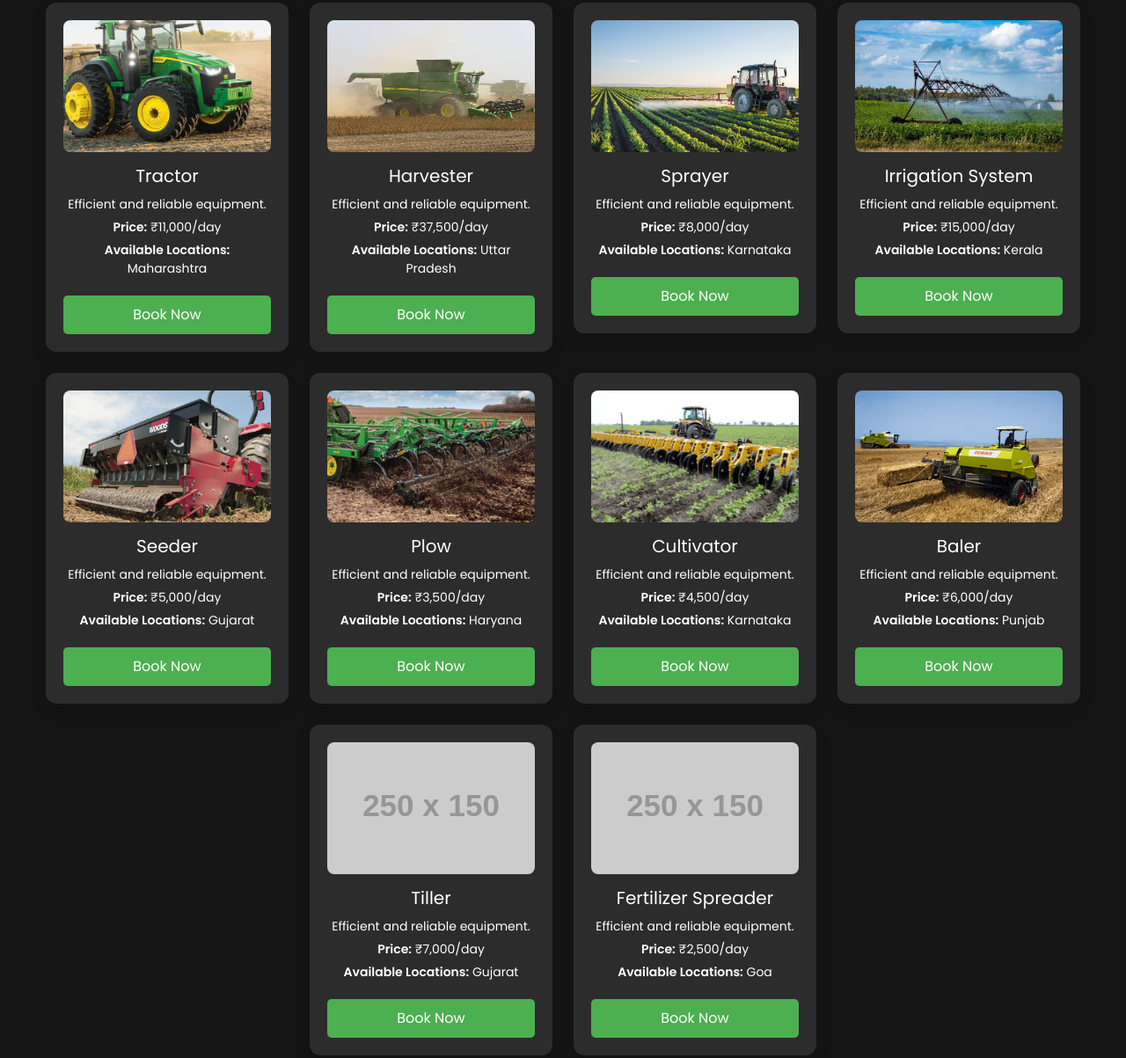
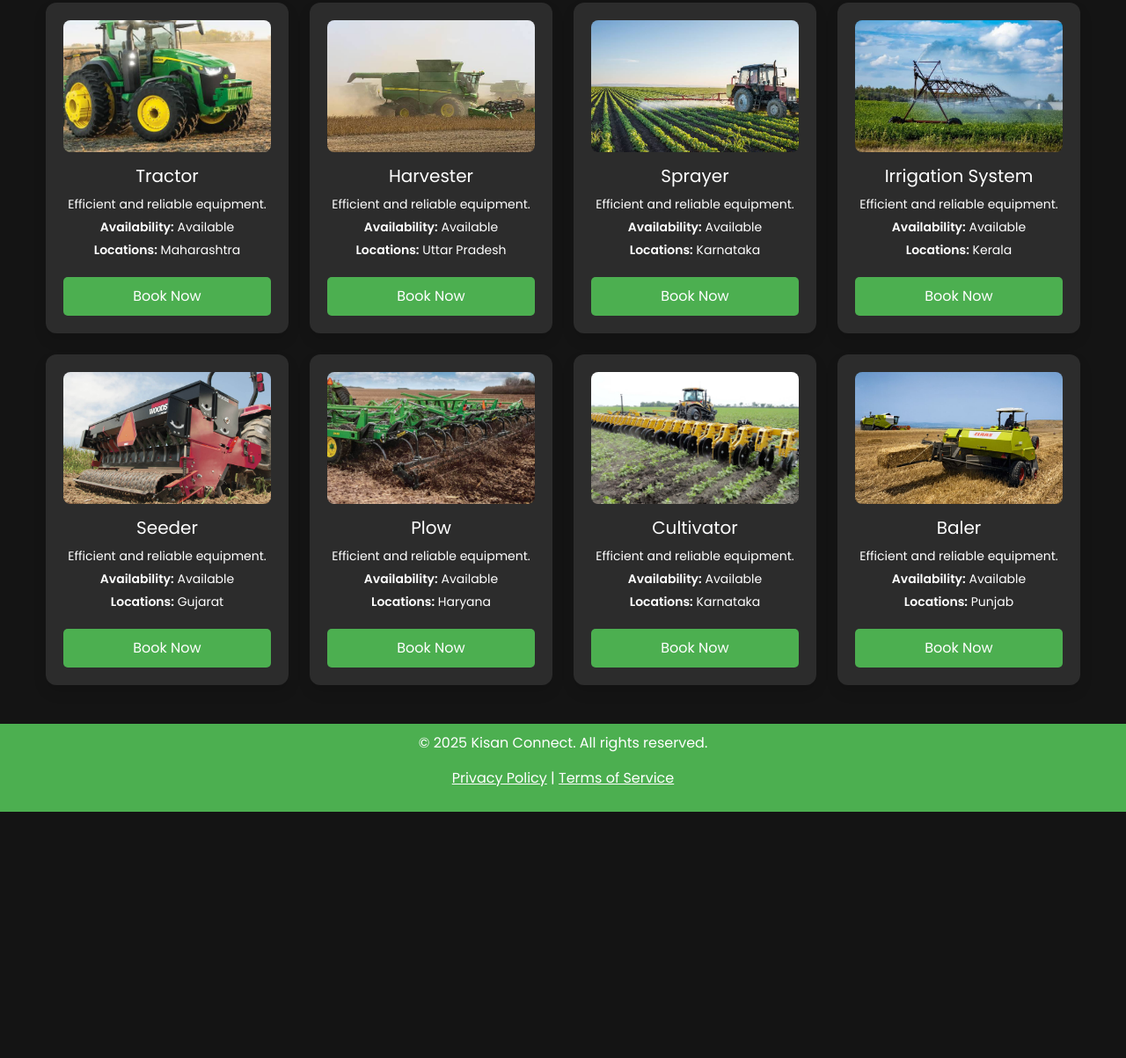
Before and after one commit to aakash1274/KisanConnect, a website: page equipment-rentals.html in a window 1280 px wide. Shown: the part 838-2041 px from the top of the page at 88% size. After the commit the page ends 1761 px from the top, so only its background shows below. Drawn offline with nearby package versions, Linux system fonts and the light colour scheme; placeholder pictures from the web are drawn by us.

Commit message:
gfgfdklg

```diff
--- a/equipment-rentals.html
+++ b/equipment-rentals.html
@@ -249,16 +249,14 @@
 <script>
     // Sample equipment data
     const equipmentData = [
-        { name: "Tractor", category: "tractors", location: "Maharashtra", duration: "daily", price: "₹11,000/day", image: "tractor.jpg" },
-        { name: "Harvester", category: "harvesters", location: "Uttar Pradesh", duration: "weekly", price: "₹37,500/day", image: "harvester.jpg" },
-        { name: "Sprayer", category: "sprayers", location: "Karnataka", duration: "daily", price: "₹8,000/day", image: "sprayer.jpg" },
-        { name: "Irrigation System", category: "irrigation", location: "Kerala", duration: "seasonal", price: "₹15,000/day", image: "Irrigationsystem.jpg" },
-        { name: "Seeder", category: "seeders", location: "Gujarat", duration: "daily", price: "₹5,000/day", image: "seeder.jpg" },
-        { name: "Plow", category: "tractors", location: "Haryana", duration: "daily", price: "₹3,500/day", image: "plow.jpg" },
-        { name: "Cultivator", category: "tractors", location: "Karnataka", duration: "weekly", price: "₹4,500/day", image: "Cultivator.jpg" },
-        { name: "Baler", category: "harvesters", location: "Punjab", duration: "seasonal", price: "₹6,000/day", image: "baler.jpg" },
-        { name: "Tiller", category: "tractors", location: "Gujarat", duration: "daily", price: "₹7,000/day", image: "https://via.placeholder.com/250x150" },
-        { name: "Fertilizer Spreader", category: "sprayers", location: "Goa", duration: "weekly", price: "₹2,500/day", image: "https://via.placeholder.com/250x150" }
+        { name: "Tractor", category: "tractors", location: "Maharashtra", duration: "daily", availabality: "Available", image: "tractor.jpg" },
+        { name: "Harvester", category: "harvesters", location: "Uttar Pradesh", duration: "weekly", availabality: "Available", image: "harvester.jpg" },
+        { name: "Sprayer", category: "sprayers", location: "Karnataka", duration: "daily", availabality: "Available", image: "sprayer.jpg" },
+        { name: "Irrigation System", category: "irrigation", location: "Kerala", duration: "seasonal", availabality: "Available", image: "Irrigationsystem.jpg" },
+        { name: "Seeder", category: "seeders", location: "Gujarat", duration: "daily", availabality: "Available", image: "seeder.jpg" },
+        { name: "Plow", category: "tractors", location: "Haryana", duration: "daily", availabality: "Available", image: "plow.jpg" },
+        { name: "Cultivator", category: "tractors", location: "Karnataka", duration: "weekly", availabality: "Available", image: "Cultivator.jpg" },
+        { name: "Baler", category: "harvesters", location: "Punjab", duration: "seasonal", availabality: "Available", image: "baler.jpg" }
     ];
 
     // Function to render equipment items
@@ -270,8 +268,8 @@
                     <img src="${item.image}" alt="${item.name}">
                     <h3>${item.name}</h3>
                     <p>${item.description || "Efficient and reliable equipment."}</p>
-                    <p><strong>Price:</strong> ${item.price}</p>
-                    <p><strong>Available Locations:</strong> ${item.location}</p>
+                    <p><strong>Availability:</strong> ${item.availabality}</p>
+                    <p><strong>Locations:</strong> ${item.location}</p>
                     <button onclick="bookEquipment('${item.name}')">Book Now</button>
                 </div>
             </div>
```
Also changed, not shown: farmerDashboard.html (+1 -1 lines).
